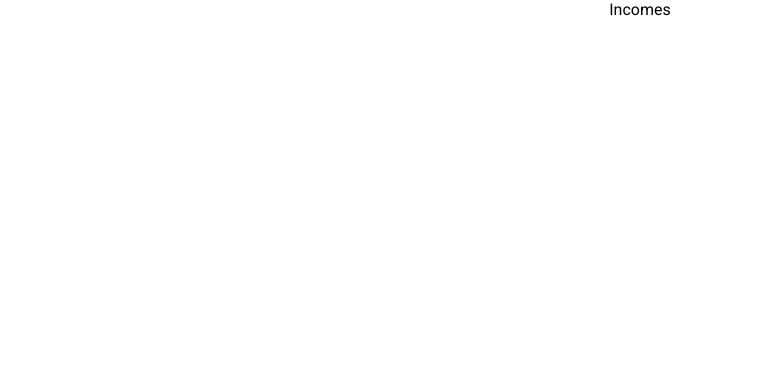
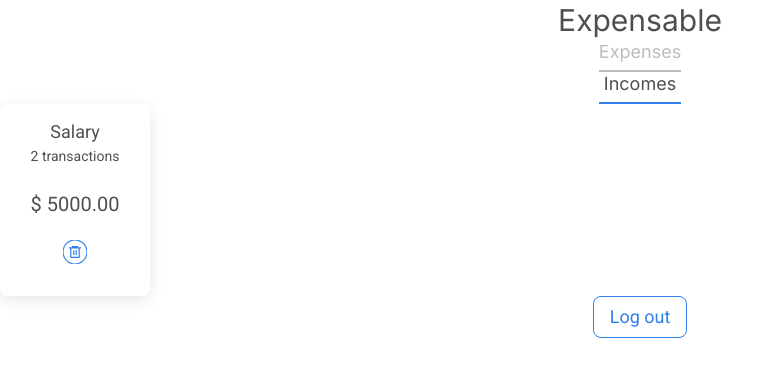
Before and after one commit to ErizoMA/C4-reactable-ErizoMA, a React (Create React App) app: page /incomes in a window 1280 px wide. Shown: the top 376 px of the page, without its empty margins (0-776 px from the left). Built offline with nearby package versions, Linux system fonts and the light colour scheme.

Commit message:
Create components of Incomes page

```diff
--- a/src/pages/Incomes.js
+++ b/src/pages/Incomes.js
@@ -1,5 +1,17 @@
+import { WhiteButton } from "../components/UI/Button";
+import Card from "../components/UI/Card";
+import { ActiveTab, InactiveTab } from "../components/UI/Tab";
+import Title from "../components/UI/Title";
 function Incomes() {
-  return <div>Incomes</div>;
+  return (
+    <div>
+      <Title title="Expensable" />
+      <InactiveTab title="Expenses" />
+      <ActiveTab title="Incomes" />
+      <Card category="Salary" count="2" total="5000.00" />
+      <WhiteButton>Log out</WhiteButton>
+    </div>
+  );
 }
 
 export default Incomes;
```
Also changed, not shown: public/manifest.json.
